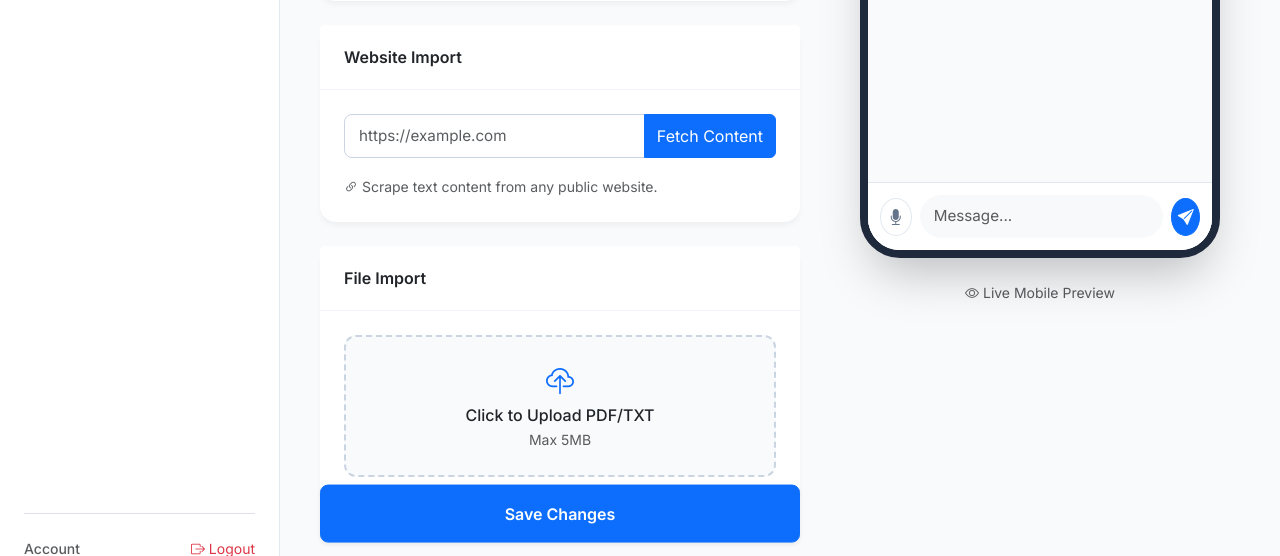
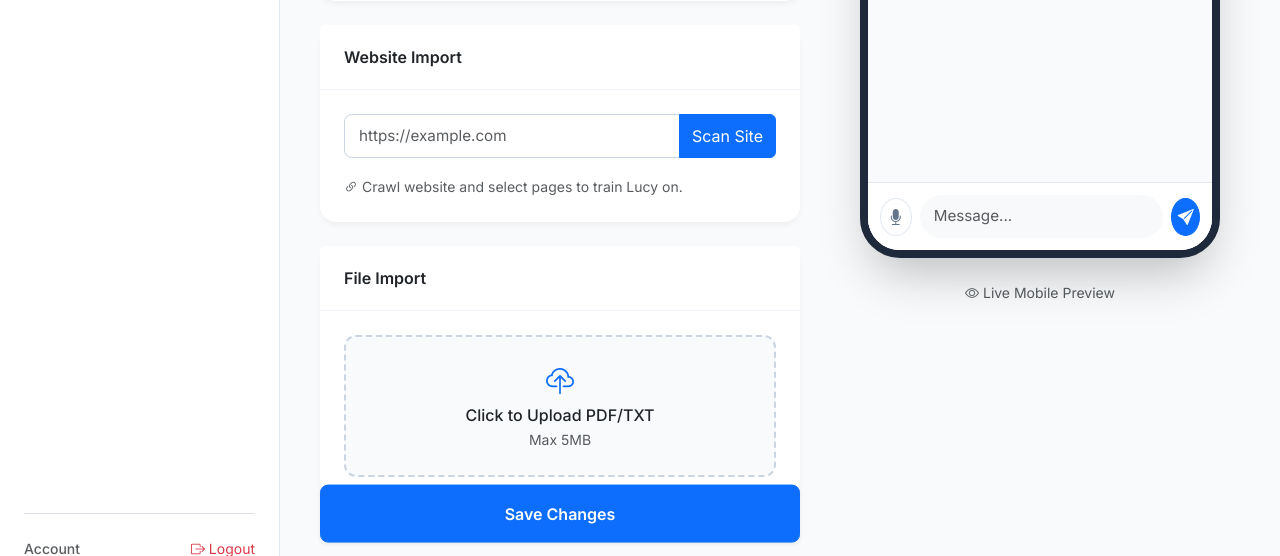
Before and after one commit to Aman-byte1/lucy, a Flask app: page /dashboard in a window 1280 px wide. Shown: the part 522-1078 px from the top of the page. Run offline with Flask 2, Linux system fonts and the light colour scheme; the visitor is signed in with stand-in values (Sample User, id 1); some libraries are stand-ins or nearby versions.

Commit message:
Feature: Upgrade Website Import to scan for internal links and allow bulk selection

```diff
--- a/app.py
+++ b/app.py
@@ -274,48 +274,103 @@ def support():
 
     return jsonify(result)
 
+from urllib.parse import urljoin, urlparse
+
+@app.route("/api/scan-site", methods=["POST"])
+@login_required
+def scan_site():
+    data = request.json
+    start_url = data.get("url")
+    if not start_url: return jsonify({"error": "URL required"}), 400
+
+    if not start_url.startswith(("http://", "https://")):
+        start_url = "https://" + start_url
+
+    domain = urlparse(start_url).netloc
+
+    try:
+        session = requests.Session()
+        session.verify = False
+        headers = {
+            "User-Agent": "Mozilla/5.0 (Windows NT 10.0; Win64; x64) AppleWebKit/537.36 (KHTML, like Gecko) Chrome/120.0.0.0 Safari/537.36",
+            "Accept": "text/html,application/xhtml+xml,application/xml;q=0.9,image/webp,*/*;q=0.8",
+            "Accept-Language": "en-US,en;q=0.5",
+            "Connection": "keep-alive"
+        }
+
+        response = session.get(start_url, headers=headers, timeout=15)
+        response.raise_for_status()
+
+        soup = BeautifulSoup(response.text, 'html.parser')
+        links = set()
+        links.add(start_url) # Always include the start page
+
+        # Find all internal links
+        for a in soup.find_all('a', href=True):
+            href = a['href']
+            full_url = urljoin(start_url, href)
+            parsed = urlparse(full_url)
+
+            # Filter for internal links only and valid schemes
+            if parsed.netloc == domain and parsed.scheme in ['http', 'https']:
+                # Exclude non-content links
+                if not any(ext in parsed.path.lower() for ext in ['.jpg', '.png', '.pdf', '.zip']):
+                    links.add(full_url)
+
+        # Limit to top 20 links to avoid overwhelming the user
+        sorted_links = sorted(list(links))[:20]
+        return jsonify({"links": sorted_links})
+
+    except Exception as e:
+        return jsonify({"error": str(e)}), 500
+
+@app.route("/api/scrape-pages", methods=["POST"])
+@login_required
+def scrape_pages():
+    data = request.json
+    urls = data.get("urls", [])
+    if not urls: return jsonify({"error": "No URLs provided"}), 400
+
+    combined_text = ""
+    session = requests.Session()
+    session.verify = False
+    headers = {"User-Agent": "Mozilla/5.0 (Windows NT 10.0; Win64; x64)"}
+
+    success_count = 0
+
+    for url in urls:
+        try:
+            resp = session.get(url, headers=headers, timeout=10)
+            soup = BeautifulSoup(resp.text, 'html.parser')
+
+            # Cleanup
+            for el in soup(["script", "style", "nav", "footer", "header", "noscript"]):
+                el.extract()
+
+            # Smart extraction
+            content = soup.find('main') or soup.find('article') or soup.find('div', class_='content') or soup.body
+            text = content.get_text(separator='\n') if content else ""
+
+            # Formatting
+            clean_lines = [line.strip() for line in text.splitlines() if line.strip()]
+            if clean_lines:
+                combined_text += f"\n\n--- Source: {url} ---\n"
+                combined_text += "\n".join(clean_lines)
+                success_count += 1
+
+        except Exception:
+            continue # Skip failed pages
+
+    if success_count == 0:
+        return jsonify({"error": "Failed to scrape any pages"}), 500
+
+    return jsonify({"text": combined_text, "count": success_count})
+
 @app.route("/api/fetch-url", methods=["POST"])
 @login_required
 def fetch_url():
-    data = request.json
-    url = data.get("url")
-    if not url: return jsonify({"error": "URL required"}), 400
-
-    try:
-        if not url.startswith(("http://", "https://")):
-            url = "https://" + url
-
-        headers = {"User-Agent": "Mozilla/5.0 (Windows NT 10.0; Win64; x64) AppleWebKit/537.36 (KHTML, like Gecko) Chrome/91.0.4472.124 Safari/537.36"}
-        response = requests.get(url, headers=headers, timeout=10, verify=False)
-        response.raise_for_status()
-
-        soup = BeautifulSoup(response.text, 'html.parser')
-
-        # Remove unwanted elements
-        for element in soup(["script", "style", "nav", "footer", "header"]):
-            element.extract()
-
-        # Try to find the main content area first
-        content_area = soup.find('main') or soup.find('article') or soup.find('div', {'id': 'content'}) or soup.find('div', {'class': 'content'})
-
-        if content_area:
-            text = content_area.get_text(separator='\n')
-        else:
-            text = soup.get_text(separator='\n')
-
-        # Cleaning: Remove extra whitespace but preserve lines
-        lines = [line.strip() for line in text.splitlines() if line.strip()]
-        clean_text = '\n'.join(lines)
-
-        # If still too short, fall back to getting all visible text
-        if len(clean_text) < 200:
-            all_text = soup.get_text(separator='\n')
-            lines = [line.strip() for line in all_text.splitlines() if line.strip()]
-            clean_text = '\n'.join(lines)
-
-        return jsonify({"url": url, "text": clean_text})
-    except Exception as e:
-        return jsonify({"error": str(e)}), 500
+    # Deprecated but kept for compatibility
+    return scan_site()
 
 @app.route("/api/asr", methods=["POST"])
 def asr():
--- a/templates/dashboard.html
+++ b/templates/dashboard.html
@@ -172,10 +172,22 @@
                         <div class="card-header">Website Import</div>
                         <div class="card-body">
                             <div class="input-group mb-3">
-                                <input type="text" id="fetchUrl" class="form-control" placeholder="https://example.com">
-                                <button class="btn btn-primary" id="fetchBtn" onclick="fetchWebsite()">Fetch Content</button>
+                                <input type="text" id="scanUrl" class="form-control" placeholder="https://example.com">
+                                <button class="btn btn-primary" id="scanBtn" onclick="scanWebsite()">Scan Site</button>
                             </div>
-                            <small class="text-muted"><i class="bi bi-link-45deg"></i> Scrape text content from any public website.</small>
+
+                            <!-- Link Selection Area -->
+                            <div id="linkSelectionArea" class="d-none border rounded p-3 mb-3 bg-light">
+                                <label class="form-label fw-bold mb-2">Found Pages (Select to Import)</label>
+                                <div id="linksList" class="mb-3" style="max-height: 200px; overflow-y: auto;">
+                                    <!-- Checkboxes will go here -->
+                                </div>
+                                <button class="btn btn-success w-100" id="importLinksBtn" onclick="importSelectedLinks()">
+                                    <i class="bi bi-download me-2"></i>Import Selected Content
+                                </button>
+                            </div>
+
+                            <small class="text-muted"><i class="bi bi-link-45deg"></i> Crawl website and select pages to train Lucy on.</small>
                         </div>
                     </div>
 
@@ -340,23 +352,24 @@
     const API_SUPPORT = "/api/support";
     const API_UPLOAD = "/api/upload";
     const API_ACTIVITY = "/api/activity";
-    const API_FETCH_URL = "/api/fetch-url";
+    const API_SCAN = "/api/scan-site";
+    const API_SCRAPE = "/api/scrape-pages";
 
     let currentConfig = {};
 
-    // --- Config Logic ---
-    async function fetchWebsite() {
-        const urlInput = document.getElementById('fetchUrl');
+    // --- Website Logic ---
+    async function scanWebsite() {
+        const urlInput = document.getElementById('scanUrl');
         const url = urlInput.value.trim();
         if (!url) return;
 
-        const btn = document.getElementById('fetchBtn');
+        const btn = document.getElementById('scanBtn');
         const oldText = btn.innerText;
-        btn.innerText = "Fetching...";
+        btn.innerText = "Scanning...";
         btn.disabled = true;
 
         try {
-            const res = await fetch(API_FETCH_URL, {
+            const res = await fetch(API_SCAN, {
                 method: 'POST',
                 headers: { 'Content-Type': 'application/json' },
                 body: JSON.stringify({ url: url })
@@ -364,14 +377,61 @@
             const data = await res.json();
             if (data.error) throw new Error(data.error);
 
-            const kb = document.getElementById('kbText');
-            kb.value = (kb.value + "\n\n" + `--- Website: ${data.url} ---\n` + data.text).trim();
-            showToast("Website content fetched successfully!");
-            urlInput.value = "";
+            // Show selection UI
+            const list = document.getElementById('linksList');
+            list.innerHTML = data.links.map((link, i) => `
+                <div class="form-check text-truncate">
+                    <input class="form-check-input" type="checkbox" value="${link}" id="lnk${i}" checked>
+                    <label class="form-check-label" for="lnk${i}" title="${link}">
+                        ${link}
+                    </label>
+                </div>
+            `).join('');
+
+            document.getElementById('linkSelectionArea').classList.remove('d-none');
+            showToast(`Found ${data.links.length} pages!`);
+
         } catch (e) {
-            alert("Fetch failed: " + e.message);
+            alert("Scan failed: " + e.message);
         } finally {
             btn.innerText = oldText;
+            btn.disabled = false;
+        }
+    }
+
+    async function importSelectedLinks() {
+        const checkboxes = document.querySelectorAll('#linksList input:checked');
+        if (checkboxes.length === 0) {
+            alert("Please select at least one page.");
+            return;
+        }
+
+        const urls = Array.from(checkboxes).map(cb => cb.value);
+        const btn = document.getElementById('importLinksBtn');
+        const oldText = btn.innerHTML;
+        btn.innerHTML = `<span class="spinner-border spinner-border-sm me-2"></span>Importing ${urls.length} pages...`;
+        btn.disabled = true;
+
+        try {
+            const res = await fetch(API_SCRAPE, {
+                method: 'POST',
+                headers: { 'Content-Type': 'application/json' },
+                body: JSON.stringify({ urls: urls })
+            });
+            const data = await res.json();
+            if (data.error) throw new Error(data.error);
+
+            const kb = document.getElementById('kbText');
+            kb.value = (kb.value + "\n" + data.text).trim();
+
+            document.getElementById('linkSelectionArea').classList.add('d-none');
+            document.getElementById('scanUrl').value = "";
+            showToast(`Successfully imported ${data.count} pages!`);
+
+        } catch (e) {
+            alert("Import failed: " + e.message);
+        } finally {
+            btn.innerHTML = oldText;
             btn.disabled = false;
         }
     }
```
